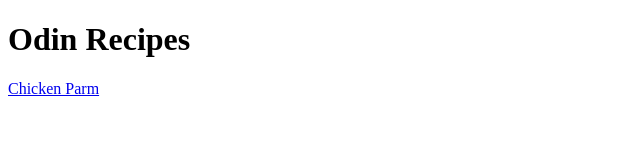
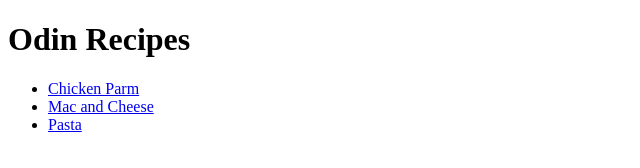
Before and after one commit to pbukuras123/odin-recipes, a plain HTML site: page index.html in a window 1280 px wide. Shown: the whole page, without its empty margins (0-640 px from the left). Drawn offline with Linux system fonts and the light colour scheme.

Commit message:
Testing
Multi-line description of commit,
feel free to be detailed.

[Ticket: X]

```diff
--- a/index.html
+++ b/index.html
@@ -8,6 +8,10 @@
 </head>
 <body>
     <h1>Odin Recipes</h1>
-    <a href="recipes/chickenparm.html">Chicken Parm</a>
+    <ul>
+       <li><a href="recipes/chickenparm.html">Chicken Parm</li>
+       <li><a href="recipes/macandcheese.html">Mac and Cheese</li>
+       <li><a href="recipes/pasta.html">Pasta</li>
+    </ul>
 </body>
 </html>
```
